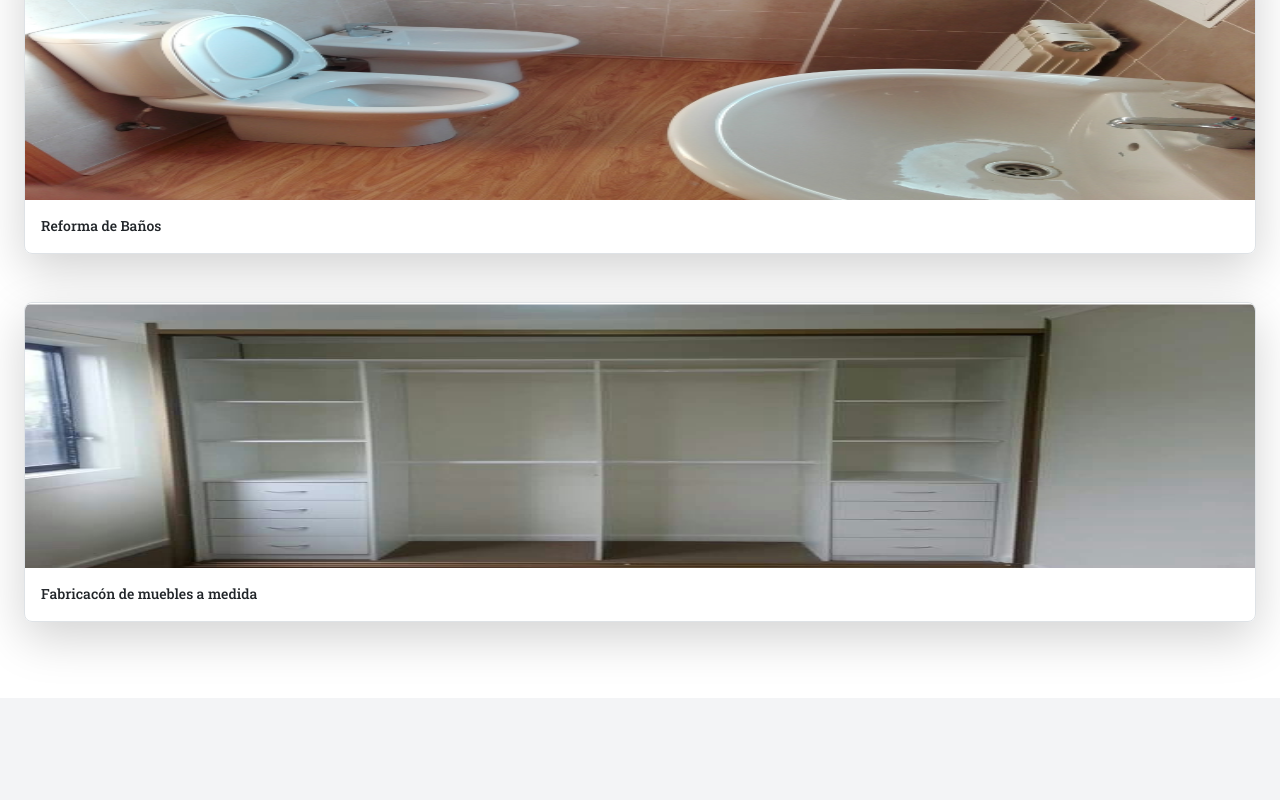
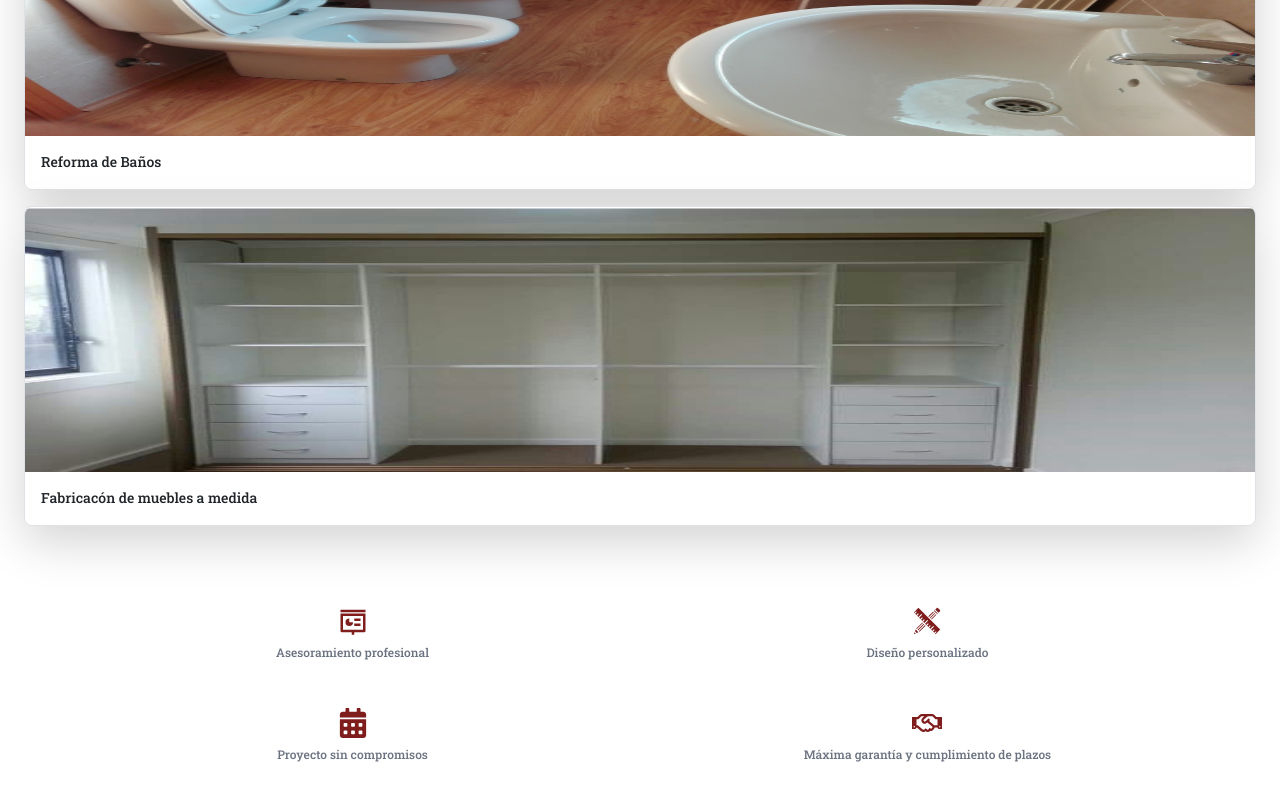
Before and after one commit to Luis1Gonzalez/jz-diseno, a React (Vite) app: page / in a window 1280 px wide. Shown: the part 2368-3168 px from the top of the page. Before the commit the page ends 3066 px from the top, so only its background shows below. Built offline with nearby package versions, Linux system fonts and the light colour scheme.

Commit message:
agregando index

```diff
--- a/src/components/Presentation.jsx
+++ b/src/components/Presentation.jsx
@@ -2,6 +2,10 @@ import j1 from '../assets/j1.png'
 import j2 from '../assets/j2.png'
 import j3 from '../assets/j3.png'
 import j4 from '../assets/j4.png'
+import {RiSlideshowLine} from 'react-icons/ri'
+import {GiPencilRuler} from 'react-icons/gi'
+import {FaCalendarAlt} from 'react-icons/fa'
+import {FaRegHandshake} from 'react-icons/fa'
 
 export default function Presentation() {
     return (
@@ -13,25 +17,25 @@ export default function Presentation() {
                 <p className="text-justify text-sm font-light">Diseñamos y ejecutamos reformas integrales de viviendas y apartamentos en Trujillo. Construcción de edificios para oficinas e instalaciones industriales, así como urbanizaciones y viviendas unifamiliares. Confía en un equipo de profesionales cualificados y eficaces. Cumplimos plazos y nos adaptamos al presupuesto con la máxima garantía.</p>
             </div>
 
-            <div>
+            <div className='mb-20'>
                 <h2 className="text-center text-xl my-4">Nuestro Trabajo</h2>
 
-                <div className='h-[320px] pb-14 mb-5 rounded-lg border text-sm shadow-lg'>
+                <div className='h-[320px] pb-14 mb-3 rounded-lg border text-sm shadow-lg'>
                     <img className='h-[100%] w-[100%] rounded-t-lg' src={j1} alt="imagen de reforma de cocina" />
                     <p className='px-3 pt-3 '>Reforma de Cocinas</p>
                 </div>
 
-                <div className='h-[320px] pb-14 mb-5 rounded-lg border text-sm shadow-lg'>
+                <div className='h-[320px] pb-14 mb-3 rounded-lg border text-sm shadow-lg'>
                     <img className='h-[100%] w-[100%] rounded-t-lg' src={j2} alt="imagen de instalación de parquet" />
                     <p className='px-3 pt-3'>Instalación de Parquet</p>
                 </div>
 
-                <div className='h-[320px] pb-4 mb-5 rounded-lg border text-sm shadow-lg'>
+                <div className='h-[320px] pb-4 mb-3 rounded-lg border text-sm shadow-lg'>
                     <img className='h-[90%] w-[100%] rounded-t-lg' src={j3} alt="imagen de reforma de baños" />
                     <p className='px-3 pt-3 '>Reforma de Baños</p>
                 </div>
 
-                <div className='h-[320px] pb-4 mb-5 rounded-lg border text-sm shadow-lg'>
+                <div className='h-[320px] pb-4 mb-3 rounded-lg border text-sm shadow-lg'>
                     <img className='h-[90%] w-[100%] rounded-t-lg' src={j4} alt="imagen de Fabricacón de muebles a medida" />
                     <p className='px-3 pt-3 '>Fabricacón de muebles a medida</p>
                 </div>
@@ -39,7 +43,31 @@ export default function Presentation() {
             </div>
 
 
+            <div className='flex flex-wrap justify-evenly'>
 
+<div className='w-[40%] mb-5 flex flex-col items-center'>
+    <span className='text-3xl mb-2 text-red-900'><RiSlideshowLine /></span>
+    <p className='text-xs text-center font-normal text-gray-500'>Asesoramiento profesional</p>
+</div>
+
+<div className='w-[40%] mb-5 flex flex-col items-center'>
+    <span className='text-3xl mb-2 text-red-900'><GiPencilRuler /></span>
+    <p className='text-xs text-center font-normal text-gray-500'>Diseño personalizado</p>
+</div>
+
+<div className='w-[40%] mb-5 flex flex-col items-center'>
+    <span className='text-3xl mb-2 text-red-900'><FaCalendarAlt /></span>
+    <p className='text-xs text-center font-normal text-gray-500'>Proyecto sin compromisos</p>
+</div>
+
+<div className='w-[40%] mb-5 flex flex-col items-center'>
+    <span className='text-3xl mb-2 text-red-900'><FaRegHandshake /></span>
+    <p className='text-xs text-center font-normal text-gray-500'>Máxima garantía y cumplimiento de plazos</p>
+</div>
+
+
+
+            </div>
 
 
 
```
